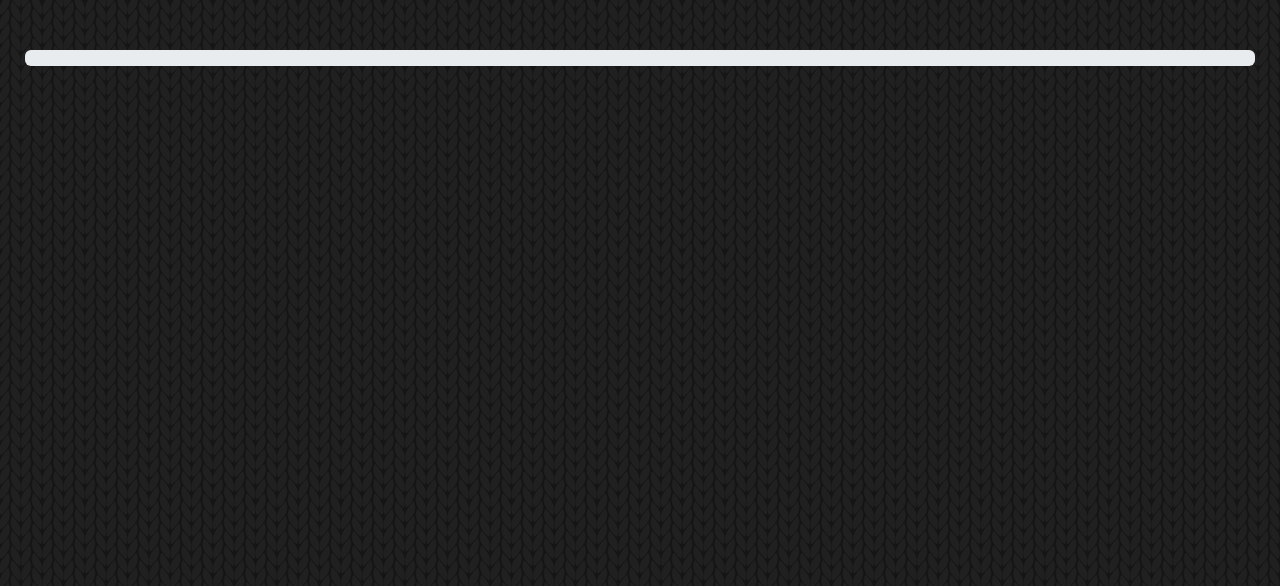
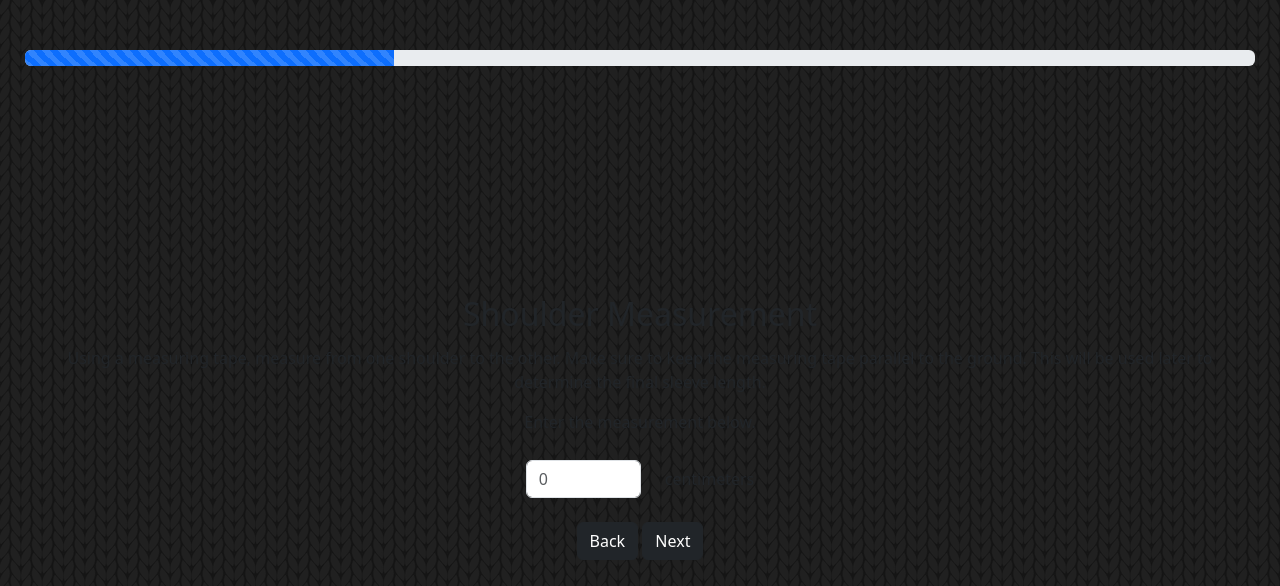
Before and after one commit to b-shearon/knit-app, a React (Vite) app: page /shoulder in a window 1280 px wide. Before the commit this address had no page. Shown: the top 586 px of the page. Built offline with nearby package versions, Linux system fonts and the light colour scheme.

Commit message:
Added shoulder measurement

```diff
--- a/src/App.jsx
+++ b/src/App.jsx
@@ -1,6 +1,7 @@
 import './App.css'
+import Home from "./Home";
 import Gauge from "./Gauge.jsx";
-import Home from "./Home";
+import Shoulder from "./Shoulder.jsx";
 import Measure from './Measure';
 import Measure2 from './Measure2.jsx';
 import Style from './Style.jsx';
@@ -25,11 +26,12 @@ function App() {
   const [rows, setRows] = useState(0);
 
   //User measurements
+  const [shoulder, setShoulder] = useState(0);
   const [chest, setChest] = useState(0);
   const [length, setLength] = useState(0);
   const [neck, setNeck] = useState(1);
   const [armhole, setArmhole] = useState(1);
-  const [sleeve, setSleeve] = useState(1);
+  const [sleeve, setSleeve] = useState(0);
   const [hem, setHem] = useState(0);
   const [bodyRibbing, setBodyRibbing] = useState(1);
   const [sleeveRibbing, setSleeveRibbing] = useState(1);
@@ -42,11 +44,12 @@ function App() {
         <Routes>
           <Route path="/" element={<Home setProg = {setProg}/>}/>
           <Route path="/gauge" element={<Gauge setProg = {setProg} sts = {sts} setSts = {setSts} rows = {rows} setRows = {setRows}/>} />
-          <Route path="/measure" element={<Measure setProg = {setProg} units = {units} chest = {chest} setChest = {setChest} length = {length} setLength = {setLength}/>} />
+          <Route path="/shoulder" element={<Shoulder setProg = {setProg} shoulder = {shoulder} setShoulder = {setShoulder}/>}/>
+          <Route path="/measure" element={<Measure setProg = {setProg} units = {units} chest = {chest} setChest = {setChest} length = {length} setLength = {setLength} sleeve = {sleeve} setSleeve = {setSleeve}/>} />
           <Route path="/measure2" element={<Measure2 setProg = {setProg} units = {units} chest = {chest} length = {length} neck = {neck} setNeck = {setNeck} armhole = {armhole} setArmhole = {setArmhole}/>} />
           <Route path = "/style" element={<Style setProg = {setProg}/>}/>
           <Route path = "/hem" element={<Hem setProg = {setProg} hem = {hem} setHem = {setHem} length = {length} armhole = {armhole} sleeve = {sleeve} bodyRibbing = {bodyRibbing} setBodyRibbing = {setBodyRibbing} sleeveRibbing = {sleeveRibbing} setSleeveRibbing = {setSleeveRibbing}/>}/>
-          <Route path="/pattern" element={<Pattern setProg = {setProg} sts = {sts} rows = {rows} chest = {chest} length = {length} neck = {neck} armhole = {armhole} hem = {hem} bodyRibbing = {bodyRibbing}/>}/>
+          <Route path="/pattern" element={<Pattern setProg = {setProg} sts = {sts} rows = {rows} shoulder = {shoulder} chest = {chest} length = {length} neck = {neck} sleeve = {sleeve} armhole = {armhole} hem = {hem} bodyRibbing = {bodyRibbing}/>}/>
         </Routes>
       </UnitsContext.Provider>
     </>
--- a/src/Gauge.jsx
+++ b/src/Gauge.jsx
@@ -11,7 +11,7 @@ export default function Gauge(props) {
 
     //Set the users current progress through the questions
     useEffect(() => {
-        props.setProg(20);
+        props.setProg(15);
       }, []);
 
 
@@ -26,7 +26,7 @@ export default function Gauge(props) {
       }
 
       setValidated(true);
-      navigate('/measure');
+      navigate('/shoulder');
     };
 
     const navigate = useNavigate();
--- a/src/Hem.jsx
+++ b/src/Hem.jsx
@@ -12,7 +12,7 @@ export default function Style(props) {
 
     //Set the users current progress through the questions
     useEffect(() => {
-      props.setProg(80);
+      props.setProg(77);
     }, []);
 
     return (
--- a/src/Measure.jsx
+++ b/src/Measure.jsx
@@ -11,7 +11,7 @@ export default function Measure(props) {
 
     //Set the users current progress through the questions
     useEffect(() => {
-      props.setProg(40);
+      props.setProg(45);
     }, []);
 
     const [validated, setValidated] = useState(false);
@@ -40,7 +40,7 @@ export default function Measure(props) {
           <hr/>
 
           <h4>Chest measurement</h4>
-          <p>The desired width of the chest of your sweater, from pit to pit.</p>
+          <p>The desired width of the chest of the sweater, from armpit to armpit.</p>
           {selectedUnits.units === "metric" ?
           <p>For example, for a sweater with a total chest circumference of 100cm, the width of the chest pit to pit would be 100 / 2 = 50cm.</p> :
           <p>For example, for a sweater with a total chest circumference of 40", the width of the chest pit to pit would be 40 / 2 = 20".</p>
@@ -59,7 +59,7 @@ export default function Measure(props) {
                     </Form.Label>
                 </Form.Group>
           <h4 style={{marginTop: "1.5em"}}>Length measurement</h4>
-          <p>The desired length of your sweater, from shoulder to hem.</p>
+          <p>The desired length of the sweater, from shoulder to hem.</p>
                 <Form.Group as = {Row} controlId="lengthMeas" className="justify-content-md-center">
                   <Col md="auto" >
                     <Form.Control required type = "number"
@@ -72,7 +72,25 @@ export default function Measure(props) {
                     {selectedUnits.units === "metric" ? " centimeters" : " inches"}
                     </Form.Label>
                 </Form.Group>
-                <Link to="/gauge"><Button variant="dark">Back</Button></Link>
+
+          <h4 style={{marginTop: "1.5em"}}>Sleeve length measurement</h4>
+          <p>The desired length of the sleeves, from shoulder to cuff.</p>
+                <Form.Group as = {Row} controlId="sleeveMeas" className="justify-content-md-center">
+                  <Col md="auto" >
+                    <Form.Control required type="number"
+                    min = {selectedUnits.units === "metric" ? "3" : "1"}
+                    max = {selectedUnits.units === "metric" ? "508" : "200"}
+                    value={props.sleeve ? props.sleeve : ""}
+                    placeholder = {0} onChange={(e) => props.setSleeve(e.target.value)}/>
+                    </Col>
+                    <Form.Label column md="auto">
+                    {selectedUnits.units === "metric" ? " centimeters" : " inches"}
+                    </Form.Label>
+                </Form.Group>
+
+
+
+                <Link to="/shoulder"><Button variant="dark">Back</Button></Link>
                 {' '}
                 <Button type = "submit" variant="dark">Next</Button>
             </Form>
--- a/src/Measure2.jsx
+++ b/src/Measure2.jsx
@@ -2,7 +2,7 @@ import UnitsContext from "./contexts/UnitsContext.js";
 import { useContext, useEffect, useState } from "react";
 import Form from 'react-bootstrap/Form';
 import { Link } from 'react-router-dom';
-import {Col, Row, Button } from "react-bootstrap";
+import { Button } from "react-bootstrap";
 
 export default function Measure(props) {
 
@@ -11,7 +11,7 @@ export default function Measure(props) {
 
     //Set the users current progress through the questions
     useEffect(() => {
-      props.setProg(60);
+      props.setProg(62);
     }, []);
 
     //Neck measurement: Any value between 1 and the length of the chest - (5 centimeters or 2 inches) to make sure user can't make neck too wide.
--- a/src/Pattern.jsx
+++ b/src/Pattern.jsx
@@ -85,7 +85,7 @@ export default function Pattern(props) {
             <h2 style = {{fontWeight: "bold", marginTop: "1.5em"}}>SLEEVES</h2>
             <p>Cast on {selectedUnits.units === "metric" ?
                         (Math.floor(props.armhole * (props.sts / 10)) + (Math.floor(props.armhole * (props.sts / 10)) % 2)) + " " :
-                        (Math.floor(props.armhole * (props.sts / 4)))
+                        (Math.floor(props.armhole * (props.sts / 4)) + (Math.floor(props.armhole * (props.sts / 4)) % 2)) + " "
             } stitches.</p>
             {props.hem == 1 ? <p>Knit in 1x1 ribbing until your panel measures {selectedUnits.units === "metric" ?
                         props.sleeveRibbing + " centimeters " :
@@ -96,11 +96,12 @@ export default function Pattern(props) {
                       <p>Next, pick up the stitch on the cast-on edge that is parellel to the stitch on your needle.</p></>
                       : <></>}
             <p>Knit in stockinette stitch until your sleeve measures {selectedUnits.units === "metric" ?
-                        props.length + " centimeters " :
-                        props.length + " inches "
-                      }xxxx long from the bottom edge. Make sure to end on a WS row.</p>
+                        (props.sleeve - ((props.chest - props.shoulder) / 2)) + " centimeters " :
+                        (props.sleeve - ((props.chest - props.shoulder) / 2)) + " inches "
+                      }long from the bottom edge. Make sure to end on a WS row.</p>
             <p>Cast off.</p>
             <p>Repeat these steps a second time to make the other sleeve.</p>
+            <p>(Note: Your finished sleeve length maybe shorter than the desired sleeve length measurement you specified earlier. This is intended. Because the nature of the drop shoulder, the part of the sweater body that extends past your shoulder will add length to your sleeves to make up the difference.)</p>
 
             <h2 style = {{fontWeight: "bold", marginTop: "1.5em"}}>ASSEMBLY</h2>
             <p>You should have 4 total completed pieces: 1 front panel, 1 back panel, and 2 sleeve panels.</p>
@@ -122,7 +123,6 @@ export default function Pattern(props) {
             <p>Congrats, you're sweater is complete!</p>
         </div>
 
-
         <Link to="/hem"><Button variant="dark">Back</Button></Link>
     </>
   );
--- /dev/null
+++ b/src/Shoulder.jsx
@@ -0,0 +1,58 @@
+import UnitsContext from "./contexts/UnitsContext.js";
+import { useContext, useEffect, useState } from "react";
+import { Link, useNavigate } from 'react-router-dom';
+import Form from 'react-bootstrap/Form';
+import { Button, Row, Col } from "react-bootstrap";
+
+export default function Shoulder(props) {
+
+  //Selected units to use throughout pattern
+  const selectedUnits = useContext(UnitsContext);
+
+  //Set the users current progress through the questions
+  useEffect(() => {
+    props.setProg(30);
+  }, []);
+
+  //Form validation
+  const [validated, setValidated] = useState(false);
+
+  const handleSubmit = (event) => {
+    const form = event.currentTarget;
+    if (form.checkValidity() === false) {
+      event.preventDefault();
+      event.stopPropagation();
+    }
+
+    setValidated(true);
+    navigate('/measure');
+  };
+
+  const navigate = useNavigate();
+
+  return (
+        <>
+        <h2 style={{marginTop: "2.5em", marginBottom: "0.4em"}}>Shoulder Measurement</h2>
+        <p>Using a measuring tape, measure from one shoulder to the other. Make sure to keep the measuring tape parallel to the ground. This will be used later to determine the final sleeve length.</p>
+        <p>Enter the measurement below.</p>
+        <Form validated={validated} onSubmit={handleSubmit}>
+                <Form.Group as = {Row} controlId="chestMeas" className="justify-content-md-center">
+                  <Col md="auto" >
+                    <Form.Control required type="number"
+                    min = {selectedUnits.units === "metric" ? "3" : "1"}
+                    max = {selectedUnits.units === "metric" ? "508" : "200"}
+                    value={props.shoulder ? props.shoulder : ""}
+                    placeholder = {0} onChange={(e) => props.setShoulder(e.target.value)}/>
+                    </Col>
+                    <Form.Label column md="auto">
+                    {selectedUnits.units === "metric" ? " centimeters" : " inches"}
+                    </Form.Label>
+            </Form.Group>
+                <Link to="/gauge"><Button variant="dark">Back</Button></Link>
+                {' '}
+                <Button type = "submit" variant="dark">Next</Button>
+        </Form>
+        </>
+  );
+
+}
```
Lines whose indentation alone changed are shown as unchanged.
